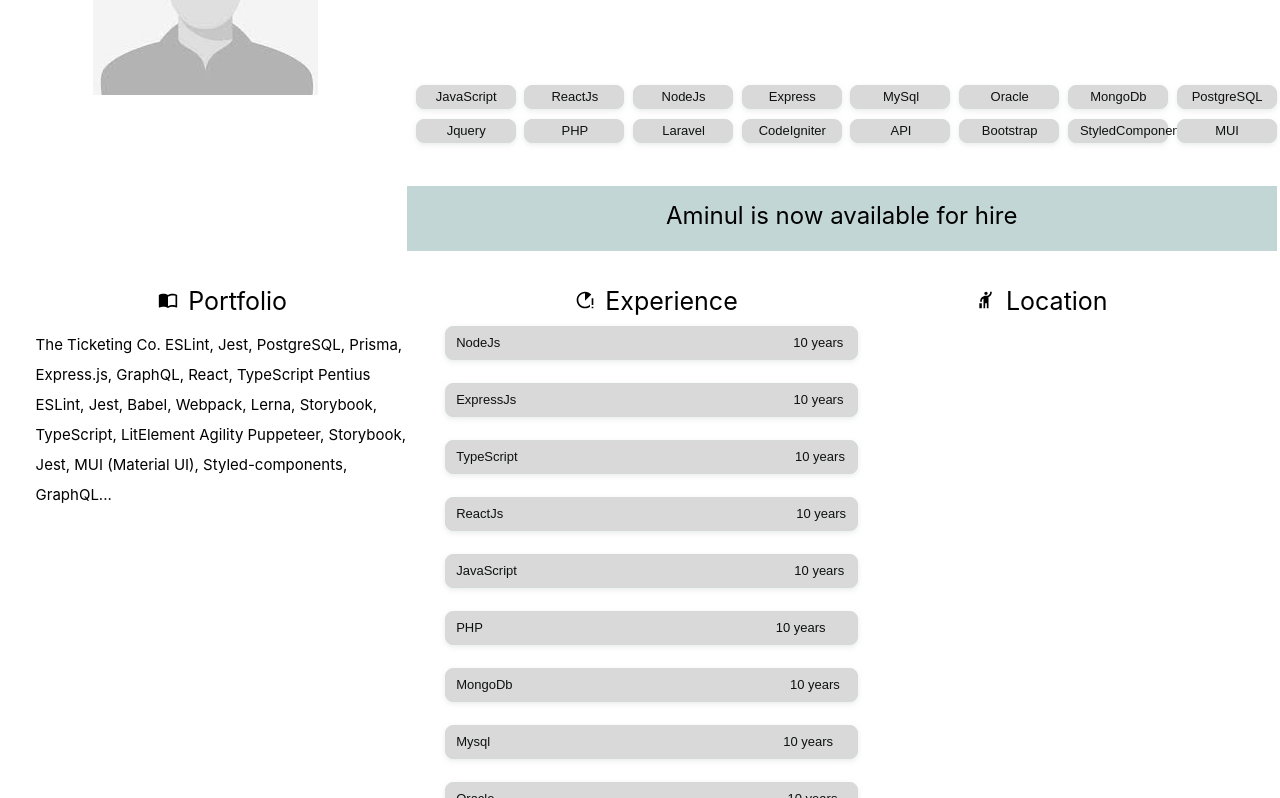
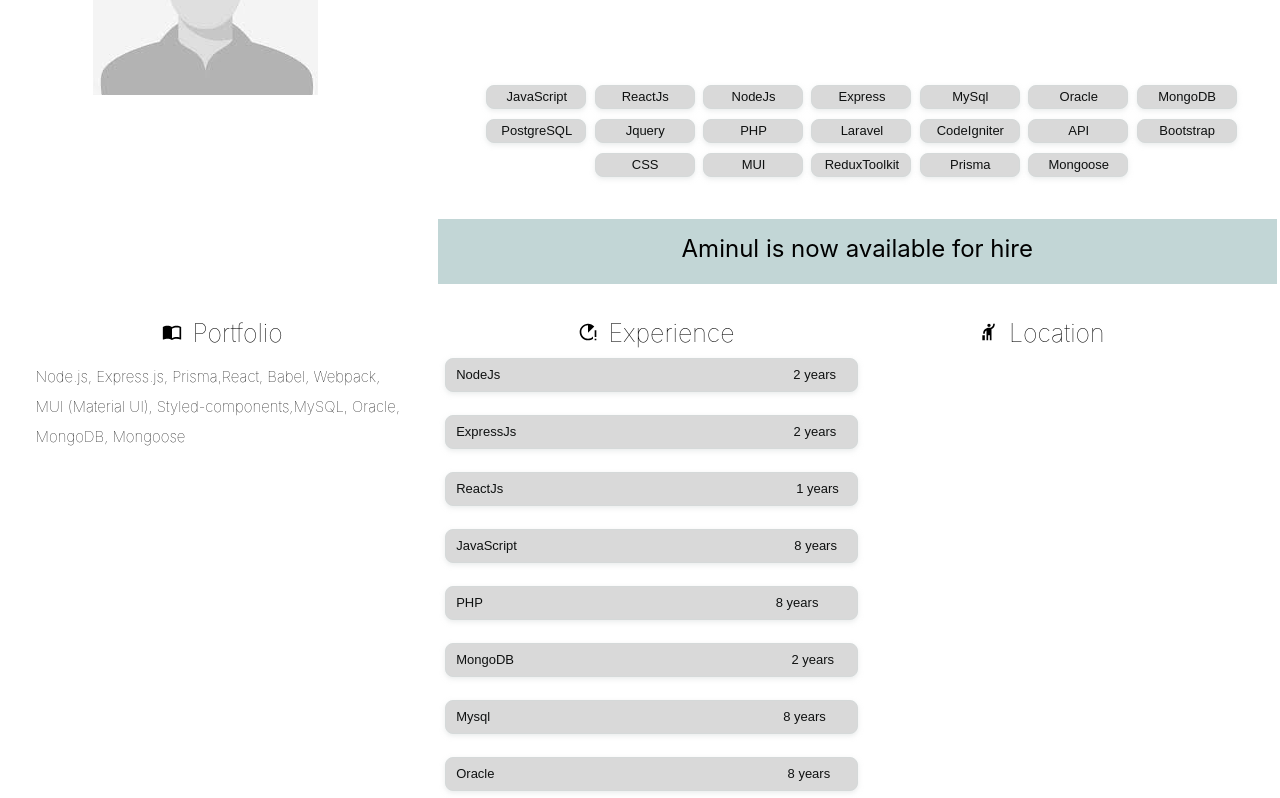
Before and after one commit to itaminul/blog, a React (Create React App) app: page / in a window 1280 px wide. Shown: the part 342-1140 px from the top of the page. Built offline with nearby package versions, Linux system fonts and the light colour scheme.

Commit message:
modify profile

```diff
--- a/src/components/pages/Home.js
+++ b/src/components/pages/Home.js
@@ -103,7 +103,7 @@ function Home(){
                   Oracle
                 </ExperienceButtonTitle>
                 <ExperienceButtonTitle>
-                  MongoDb
+                MongoDB
                 </ExperienceButtonTitle>
                 <ExperienceButtonTitle>
                 PostgreSQL
@@ -127,10 +127,19 @@ function Home(){
                   Bootstrap
                 </ExperienceButtonTitle>
                 <ExperienceButtonTitle>
-                  StyledComponent
+                  CSS
                 </ExperienceButtonTitle>
                 <ExperienceButtonTitle>
                   MUI
+                </ExperienceButtonTitle>
+                <ExperienceButtonTitle>
+                  ReduxToolkit
+                </ExperienceButtonTitle>
+                <ExperienceButtonTitle>
+                  Prisma
+                </ExperienceButtonTitle>
+                <ExperienceButtonTitle>
+                  Mongoose
                 </ExperienceButtonTitle>
                 <HireMe>Aminul is now available for hire</HireMe>
           </ExperienceButtonSection>
@@ -152,7 +161,7 @@ function Home(){
              Portfolio
              <PortTitleDes>
 
-             The Ticketing Co. ESLint, Jest, PostgreSQL, Prisma, Express.js, GraphQL, React, TypeScript Pentius ESLint, Jest, Babel, Webpack, Lerna, Storybook, TypeScript, LitElement Agility Puppeteer, Storybook, Jest, MUI (Material UI), Styled-components, GraphQL...
+            Node.js, Express.js, Prisma,React, Babel, Webpack, MUI (Material UI), Styled-components,MySQL, Oracle, MongoDB, Mongoose
 
              </PortTitleDes>
              </PortTitle>
@@ -161,51 +170,50 @@ function Home(){
           <EmploymentTitle>
           <RunningWithErrorsIcon fontSize="small"
           style={{marginRight: "10px"}}
-          ></RunningWithErrorsIcon>
-          Experience
+          >
+
+          </RunningWithErrorsIcon>
+        <span style={{fontWeight: '40'}}>
+        Experience
+        </span>
             <ExperienceTitle>
               <ExperienceTitleButton>
                 <span>NodeJs </span>
-                 <span style={{marginLeft: "74%"}}>10 years</span>
+                 <span style={{marginLeft: "74%"}}>2 years</span>
               </ExperienceTitleButton>
               <ExperienceTitleButton>
               <span>ExpressJs </span>
-                 <span style={{marginLeft: "70%"}}>10 years</span>
-
-              </ExperienceTitleButton>
-              <ExperienceTitleButton>
-              <span>TypeScript </span>
-                 <span style={{marginLeft: "70%"}}>10 years</span>
+                 <span style={{marginLeft: "70%"}}>2 years</span>
 
               </ExperienceTitleButton>
               <ExperienceTitleButton>
               <span>ReactJs </span>
-                 <span style={{marginLeft: "74%"}}>10 years</span>
+                 <span style={{marginLeft: "74%"}}>1 years</span>
 
               </ExperienceTitleButton>
               <ExperienceTitleButton>
               <span>JavaScript </span>
-                 <span style={{marginLeft: "70%"}}>10 years</span>
+                 <span style={{marginLeft: "70%"}}>8 years</span>
 
               </ExperienceTitleButton>
               <ExperienceTitleButton>
               <span>PHP </span>
-                 <span style={{marginLeft: "74%"}}>10 years</span>
+                 <span style={{marginLeft: "74%"}}>8 years</span>
 
               </ExperienceTitleButton>
               <ExperienceTitleButton>
-              <span>MongoDb </span>
-                 <span style={{marginLeft: "70%"}}>10 years</span>
+              <span>MongoDB </span>
+                 <span style={{marginLeft: "70%"}}>2 years</span>
 
               </ExperienceTitleButton>
               <ExperienceTitleButton>
               <span>Mysql </span>
-                 <span style={{marginLeft: "74%"}}>10 years</span>
+                 <span style={{marginLeft: "74%"}}>8 years</span>
 
               </ExperienceTitleButton>
               <ExperienceTitleButton>
               <span>Oracle </span>
-                 <span style={{marginLeft: "74%"}}>10 years</span>
+                 <span style={{marginLeft: "74%"}}>8 years</span>
 
               </ExperienceTitleButton>
 
@@ -244,7 +252,10 @@ function Home(){
           <HailIcon fontSize="small"
           style={{marginRight: "10px"}}
           ></HailIcon>
+          <span style={{fontWeight: '40'}}>
           Location
+          </span>
+
              </PortTitle>
           </PortFoleo>
 
@@ -257,7 +268,9 @@ function Home(){
 
             <WrapperEmploymentTitle>
             <BrightnessMediumIcon fontSize="smal" style={{marginRight: "10px"}}></BrightnessMediumIcon>
-            Employment</WrapperEmploymentTitle>
+
+            Employment
+            </WrapperEmploymentTitle>
             </WrapperEmploymentLeft>
 
             <VerticalAling style={{height: "520px", marginTop: "20px"}}/>
@@ -330,7 +343,7 @@ function Home(){
               Libraries/APIs
               <ul>
                 <li>
-                Stripe API, jQuery, Facebook API, React
+                Node.js, jQuery, Facebook API, React
 
                 </li>
               </ul>
--- a/src/components/pages/Home.styled.js
+++ b/src/components/pages/Home.styled.js
@@ -69,7 +69,6 @@ export const MarginTop = styled.div`
 
   export const ExperienceButtonSection = styled.div `
   border: 2px solid white;
-  margin-left: -31px;
   `
 export const ExperienceButtonTitle = styled.div`
   margin-left: 1%;
@@ -126,6 +125,7 @@ float: left;
 `
 export const PortTitle = styled.div`
 font-size: 25px;
+font-weight: 40;
 margin-top: -45%;
 padding: 0px 0px 0px 10px;
 line-height: 57px;
@@ -133,6 +133,7 @@ height: 350px;
 `
 export const PortTitleDes = styled.div`
 font-size: 15px;
+font-weight: 30;
 text-align: left;
 padding: 0px 0px 0px 0px;
 line-height: 30px;
@@ -140,6 +141,7 @@ line-height: 30px;
 
 export const ExperienceTitle = styled.div`
 float: left;
+font-weight: 40;
 font-size: 15px;
 text-align: left;
 padding: 40px 0px 0px 0px;
@@ -238,6 +240,7 @@ padding-top: 10%;
 export const WrapperEmploymentTitle = styled.section`
 margin-top: -120px;
 margin-left: -250px;
+font-weight: 40;
 `
 
 
```
